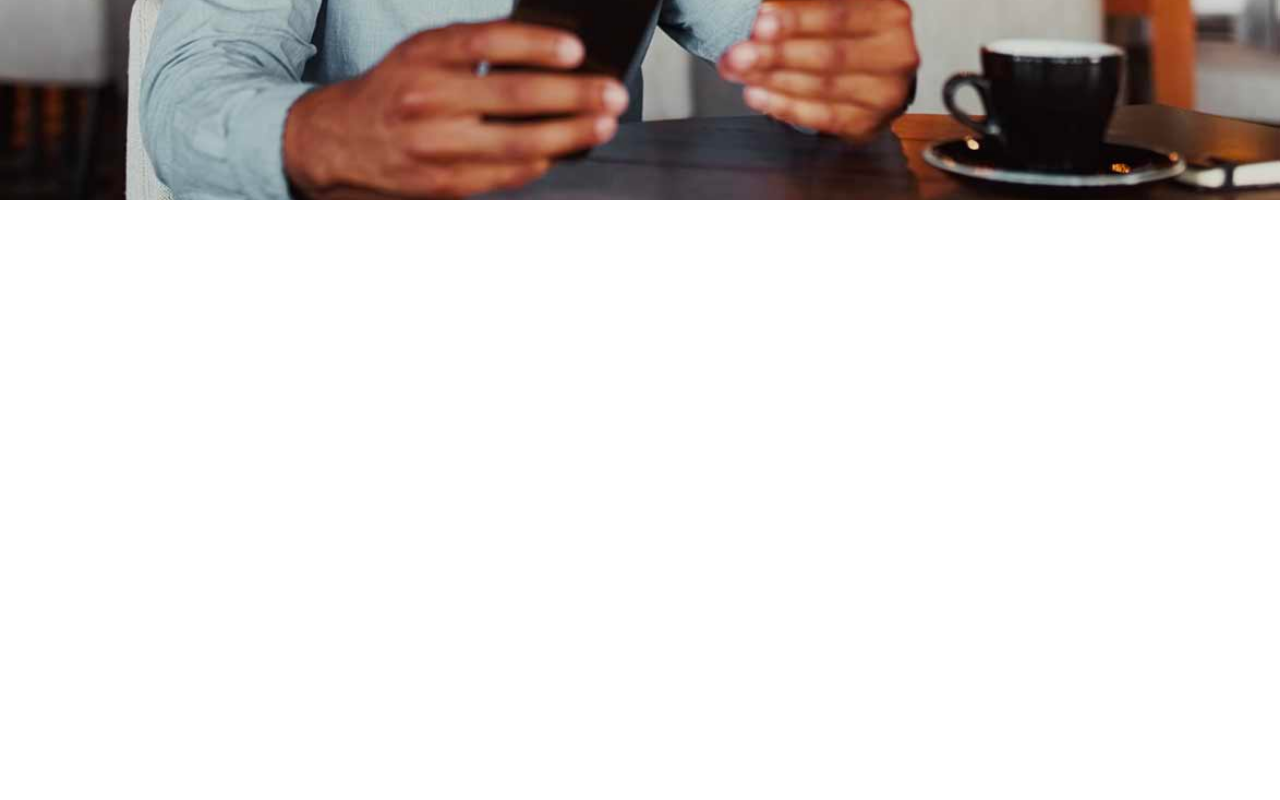
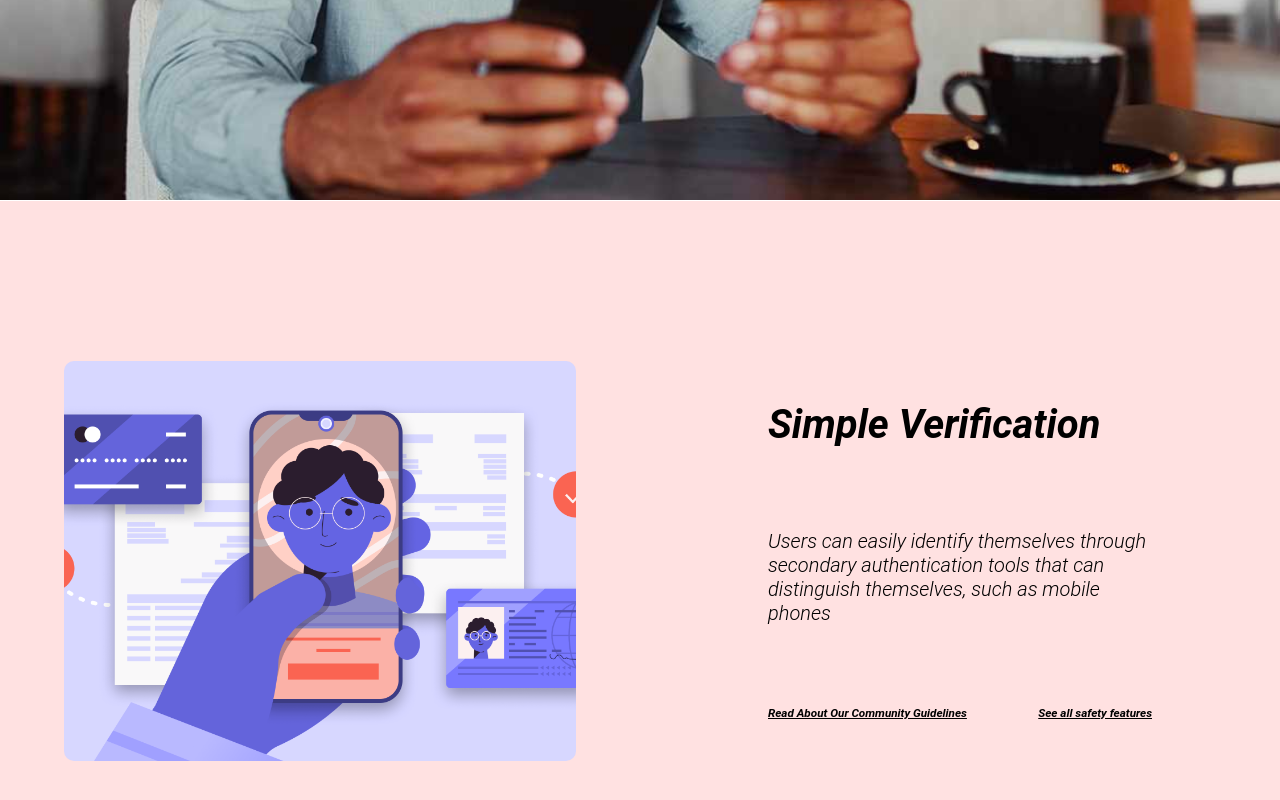
Before and after one commit to irvine-sixguys/business-webpage, a React (Vite) app: page / in a window 1280 px wide. Shown: the part 600-1400 px from the top of the page. Before the commit the page ends 800 px from the top, so only its background shows below. Built offline with nearby package versions, Linux system fonts and the light colour scheme.

Commit message:
Add First

```diff
--- a/src/App.tsx
+++ b/src/App.tsx
@@ -1,6 +1,7 @@
 import Header from "./components/header/header";
 import Start from "./components/start/start";
 import "./App.css";
+import First from "./components/first/first";
 
 function App() {
   return (
@@ -13,6 +14,7 @@ function App() {
     >
       <Header />
       <Start />
+      <First />
     </div>
   );
 }
--- /dev/null
+++ b/src/components/first/first.tsx
@@ -0,0 +1,71 @@
+import FaceRecogImg from "../../assets/face-recog.jpg"
+
+const First = () => {
+  return (
+    <>
+        <div style={{
+            width: "100vw",
+            height: "calc(100vh - 80px)",
+            backgroundColor: "#FFE1E1",
+            display: "flex",
+        }}>
+            <div style={{
+                width: "50vw",
+                height: "100%",
+                display: "flex",
+                justifyContent: "center",
+                alignItems: "center"
+            }}>
+                <img src={FaceRecogImg} style={{
+                    borderRadius: "10px",
+                    width: "40vw",
+                    height: "50vh",
+                    objectFit: "cover"
+                }}/>
+            </div>
+            <div style={{
+                width: "50vw",
+                height: "100%",
+                display: "flex",
+                flexDirection: "column",
+                justifyContent: "center",
+                alignItems: "center"
+            }}>
+                <div style={{
+                    width: "60%",
+                    height: "50vh",
+                    display: "flex",
+                    flexDirection: "column",
+                    justifyContent: "space-around",
+                    fontStyle: "italic",
+                }}>
+                <div style={{
+                    width: "100%",
+                }}>
+                    <h1 style={{
+                        fontWeight: "700",
+                        fontSize: "40px"
+                    }}>Simple Verification</h1>
+                </div>
+                <p style={{
+                    fontWeight: "300",
+                    fontSize: "20px"
+                }}>Users can easily identify themselves through secondary authentication tools that can distinguish themselves, such as mobile phones</p>
+                <div style={{
+                    width: "100%",
+                    display: "flex",
+                    justifyContent: "space-between",
+                    fontSize: "10px",
+                    textDecoration: "underline",
+                }}>
+                    <h3>Read About Our Community Guidelines</h3>
+                    <h3>See all safety features</h3>
+                </div>
+                </div>
+            </div>
+        </div>
+    </>
+  );
+};
+
+export default First;
--- a/src/components/header/header.tsx
+++ b/src/components/header/header.tsx
@@ -10,6 +10,7 @@ const Header = () => {
         backgroundColor: "#FFFFFF",
         alignItems: "center",
         justifyContent: "center",
+        zIndex: 100
       }}
     >
       <h1
--- a/src/components/start/start.tsx
+++ b/src/components/start/start.tsx
@@ -1,16 +1,15 @@
-import FlexDiv from "../flex/flexdiv";
 import GuySmilingImage from "../../assets/guy-smiling.jpg";
 const Start = () => {
   return (
     <div
       style={{
         position: "relative",
+        marginBottom: "-3.5px"
       }}
     >
       <img
         src={GuySmilingImage}
         style={{
-          position: "absolute",
           width: "100vw",
           height: "calc(100vh - 80px)",
           objectFit: "cover",
```
